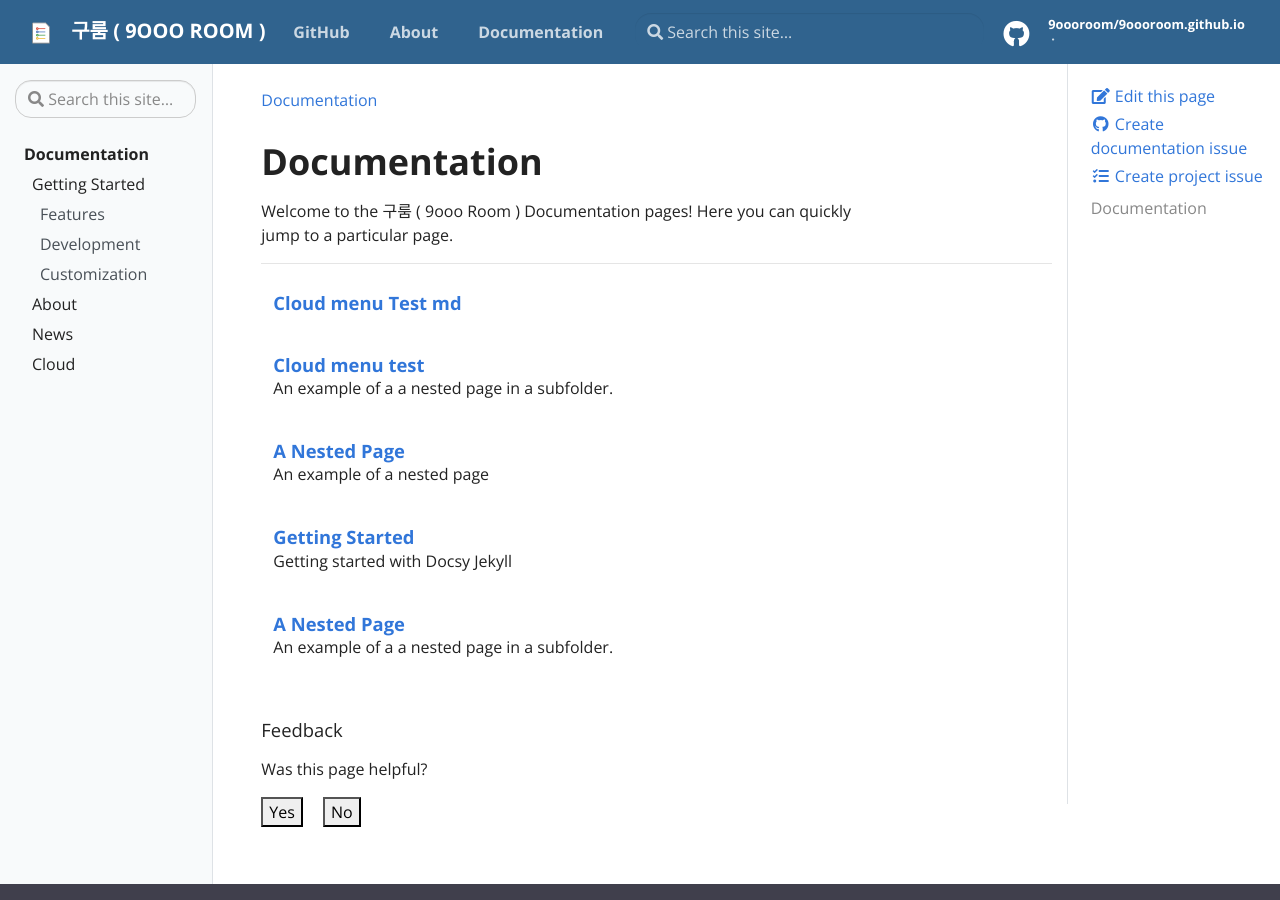
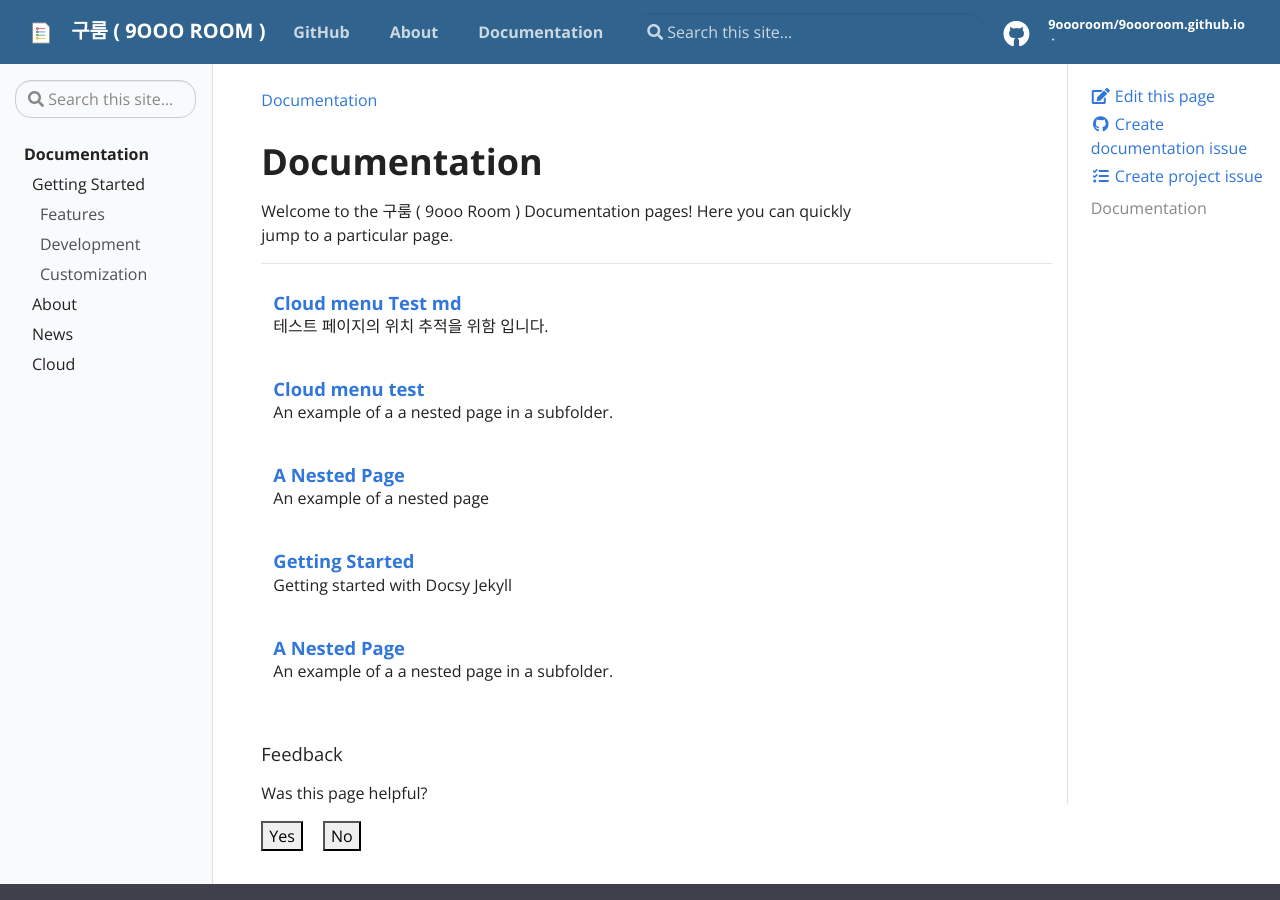
Before and after one commit to 9oooroom/9oooroom.github.io, a Jekyll site: the page built from pages/docs.md, in a window 1280 px wide and 900 px high. Built offline with Jekyll 4.4.1, drawn with Linux system fonts in a browser that asks for light colours.

Commit message:
post update

```diff
--- a/_docs/cloud/2020-06-29-Jekyll Test page.md
+++ b/_docs/cloud/2020-06-29-Jekyll Test page.md
@@ -2,6 +2,7 @@
 title:  "Cloud menu Test md"
 date:   2020-06-29 15:54:21
 categories: jekyll update
+description: 테스트 페이지의 위치 추적을 위함 입니다.
 badges:
  - type: danger
    tag: TEST
```
